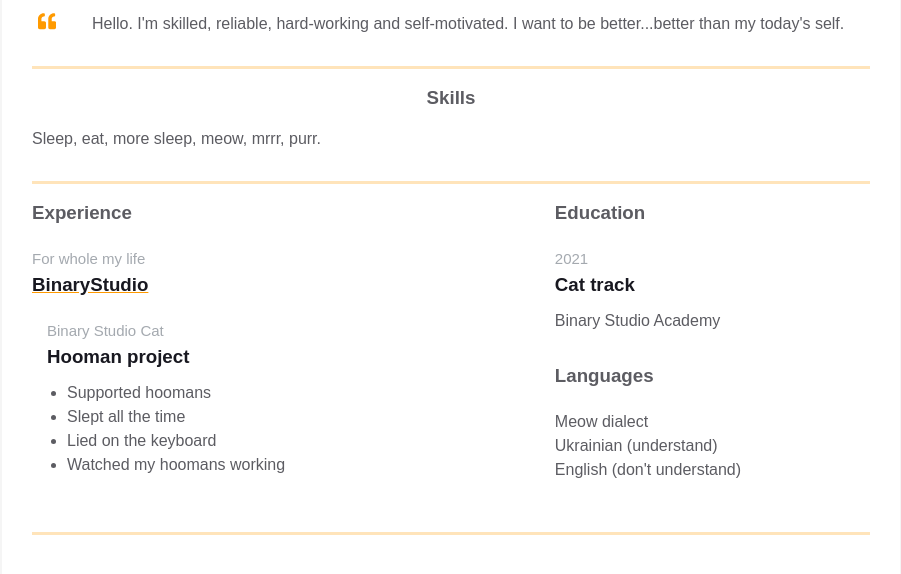
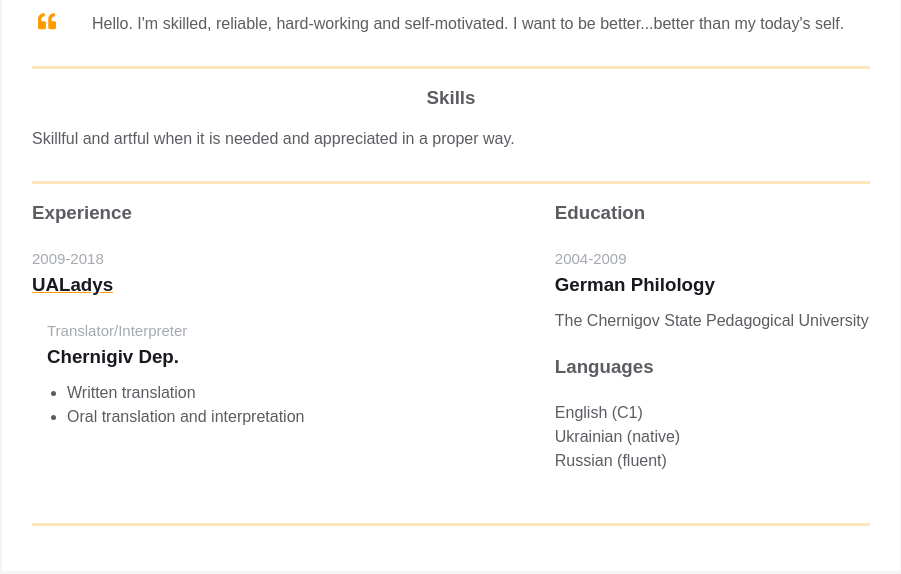
Before and after one commit to ZhenyaZhadko/homepage, a plain HTML site: page index.html in a window 1280 px wide. Shown: the part 338-912 px from the top of the page, without its empty margins (189-1090 px from the left). Drawn offline with Linux system fonts and the light colour scheme.

Commit message:
Added personal info into secondary content blocks of index.html

```diff
--- a/index.html
+++ b/index.html
@@ -69,7 +69,7 @@
           <div class="resume__block">
             <div class="skills">
               <h3 class="skills__header">Skills</h3>
-              <p class="skills__text">Sleep, eat, more sleep, meow, mrrr, purr. </p>
+              <p class="skills__text">Skillful and artful when it is needed and appreciated in a proper way. </p>
             </div>
           </div>
         </div>
@@ -83,18 +83,16 @@
                   <h3 class="experiences__header">Experience</h3>
                   <div class="experiences__company">
                     <div class="experiences__company-header">
-                      <span class="experiences__company-header-durability">For whole my life</span>
-                      <h3 class="experiences__company-header-name">BinaryStudio</h3>
+                      <span class="experiences__company-header-durability">2009-2018</span>
+                      <h3 class="experiences__company-header-name">UALadys</h3>
                     </div>
 
                     <div class="experiences__company-project">
-                      <span class="experiences__company-project-role">Binary Studio Cat</span>
-                      <h3 class="experiences__company-project-name">Hooman project</h3>
+                      <span class="experiences__company-project-role">Translator/Interpreter</span>
+                      <h3 class="experiences__company-project-name">Chernigiv Dep.</h3>
                       <ul class="experiences__company-project-responsibilities">
-                        <li>Supported hoomans</li>
-                        <li>Slept all the time</li>
-                        <li>Lied on the keyboard</li>
-                        <li>Watched my hoomans working</li>
+                        <li>Written translation</li>
+                        <li>Oral translation and interpretation</li>
                       </ul>
                     </div>
                   </div>
@@ -106,22 +104,22 @@
                   <div class="additional-info__education">
                     <h3 class="additional-info__education-header">Education</h3>
                     <div class="additional-info__education-university">
-                      <span class="additional-info__education-university-durability">2021</span>
-                      <h3 class="additional-info__education-university-speciality">Cat track</h3>
-                      <p class="additional-info__education-university-name">Binary Studio Academy</p>
+                      <span class="additional-info__education-university-durability">2004-2009</span>
+                      <h3 class="additional-info__education-university-speciality">German Philology</h3>
+                      <p class="additional-info__education-university-name">The Chernigov State Pedagogical University</p>
                     </div>
                   </div>
 
                   <div class="additional-info__languages">
                     <h3 class="additional-info__languages-header">Languages</h3>
                     <p class="additional-info__languages-item">
-                      Meow dialect
+                      English (C1)
                     </p>
                     <p class="additional-info__languages-item">
-                      Ukrainian (understand)
+                      Ukrainian (native)
                     </p>
                     <p class="additional-info__languages-item">
-                      English (don't understand)
+                      Russian (fluent)
                     </p>
                   </div>
                 </div>
```
